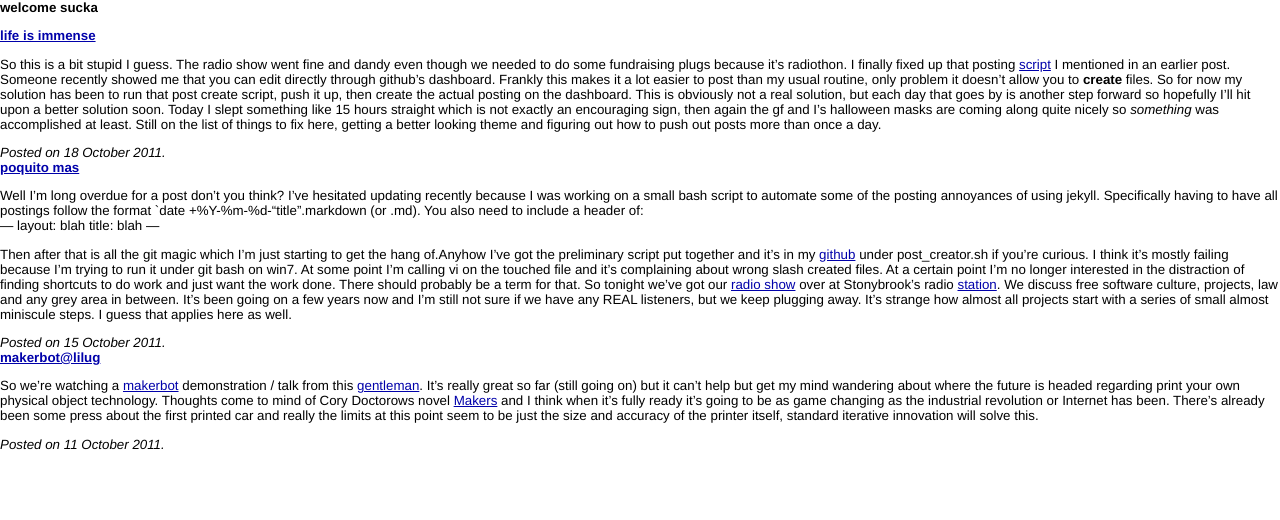
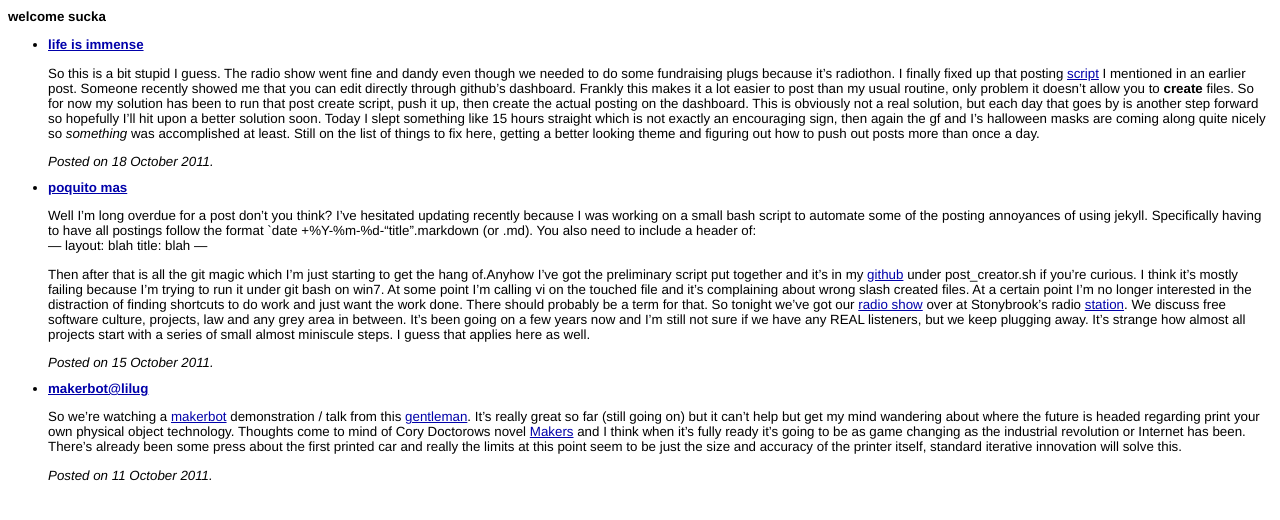
Before and after one commit to woeisme/woeisme.github.io, a Jekyll site: the page built from index.html, in a window 1280 px wide. Shown: the top 520 px of the page. Built offline with Jekyll 4.4.1, drawn with Linux system fonts in a browser that asks for light colours; Markdown is read by kramdown in place of the engine named in the settings.

Commit message:
fooling with post colors

```diff
--- a/css/screen.css
+++ b/css/screen.css
@@ -7,8 +7,8 @@
 /* Global Reset */
 
 * {
-  margin: 0;
-  padding: 0;
+  margin: 10;
+  padding: 10;
 }
 
 html, body {
@@ -69,7 +69,7 @@
   ul.posts span {
     color: #aaa;
     font-family: Monaco, "Courier New", monospace;
-    font-size: 80%;
+    font-size: 90%;
   }
 
 /*****************************************************************************/
@@ -155,8 +155,8 @@
   /* standard */
 
   #post pre {
-    border: 1px solid #ddd;
-    background-color: #eef;
+    border: 3px solid #ddd;
+    background-color: thistle;
     padding: 0 .4em;
   }
 
@@ -167,7 +167,7 @@
 
   #post code {
     border: 1px solid #ddd;
-    background-color: #eef;
+    background-color: thistle;
     font-size: 85%;
     padding: 0 .2em;
   }
```
